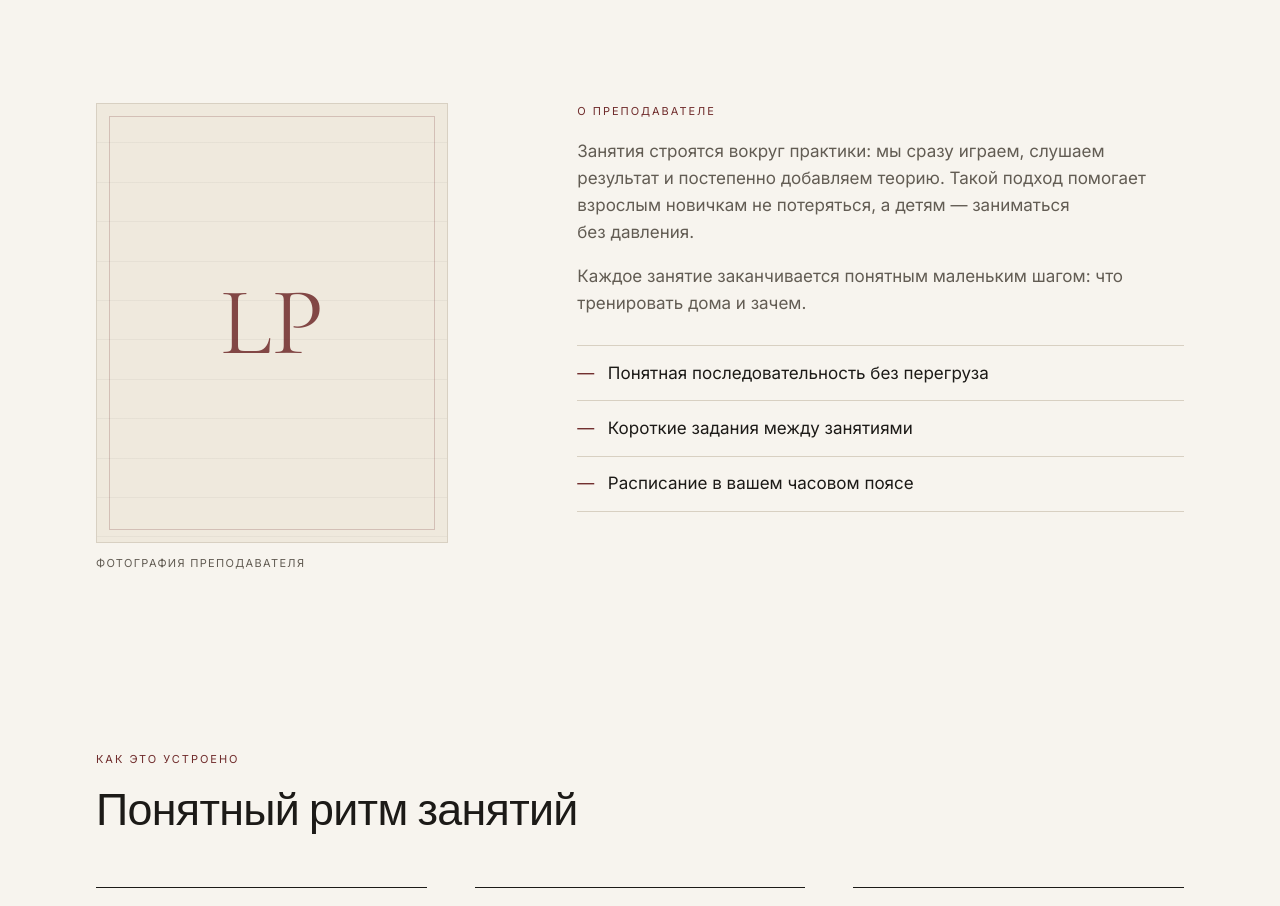
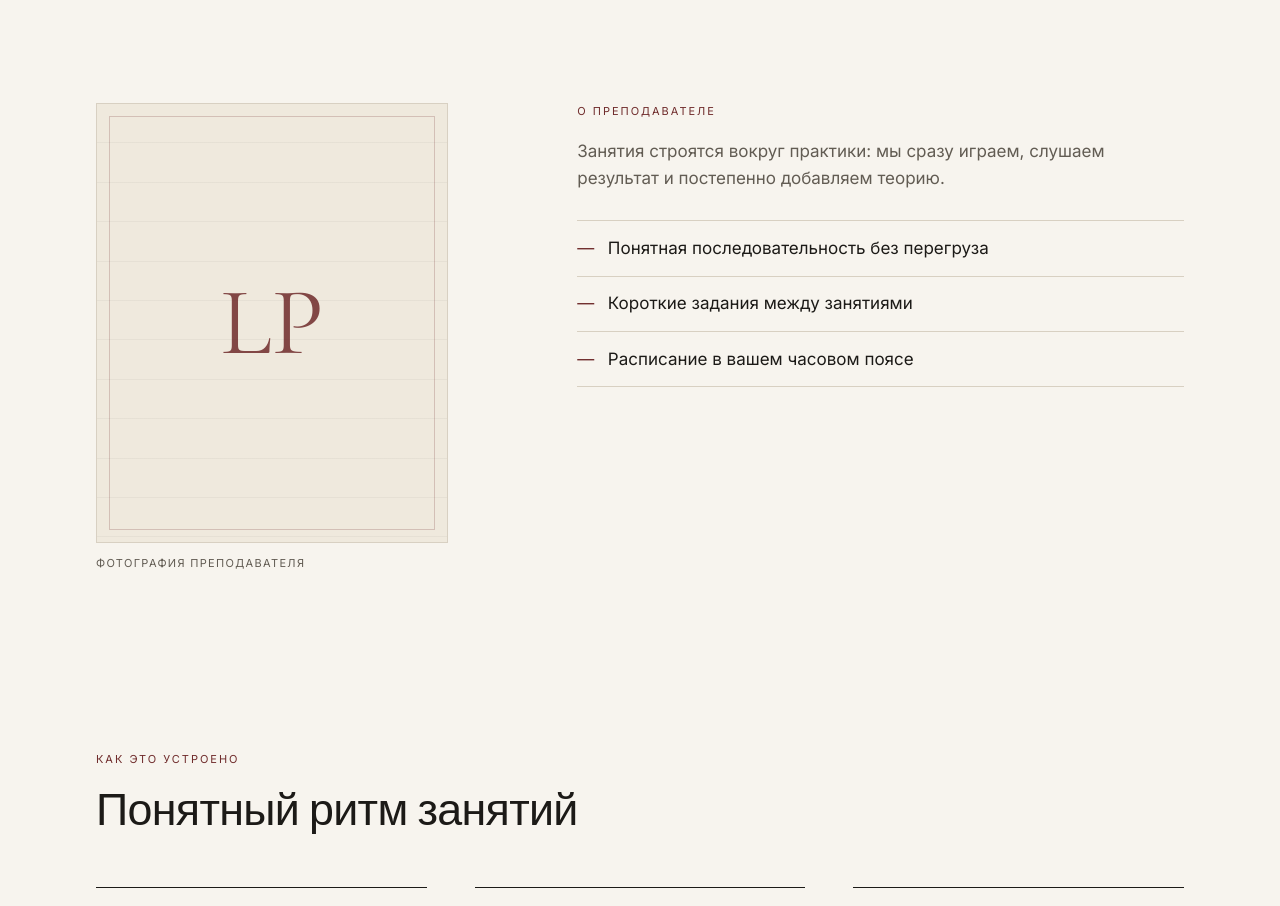
Before and after one commit to Levitskyy/piano-school, a Next.js app in the folder apps/web/: page / in a window 1280 px wide. Shown: the part 1420-2326 px from the top of the page. Built offline with nearby package versions, Linux system fonts and the light colour scheme; no server answers.

Commit message:
content: shorten about section on landing

```diff
--- a/apps/web/content/landing.ts
+++ b/apps/web/content/landing.ts
@@ -45,8 +45,7 @@ export const about = {
   eyebrow: "О преподавателе",
   title: "",
   paragraphs: [
-    "Занятия строятся вокруг практики: мы сразу играем, слушаем результат и постепенно добавляем теорию. Такой подход помогает взрослым новичкам не потеряться, а детям — заниматься без давления.",
-    "Каждое занятие заканчивается понятным маленьким шагом: что тренировать дома и зачем.",
+    "Занятия строятся вокруг практики: мы сразу играем, слушаем результат и постепенно добавляем теорию.",
   ],
   points: [
     "Понятная последовательность без перегруза",
```
